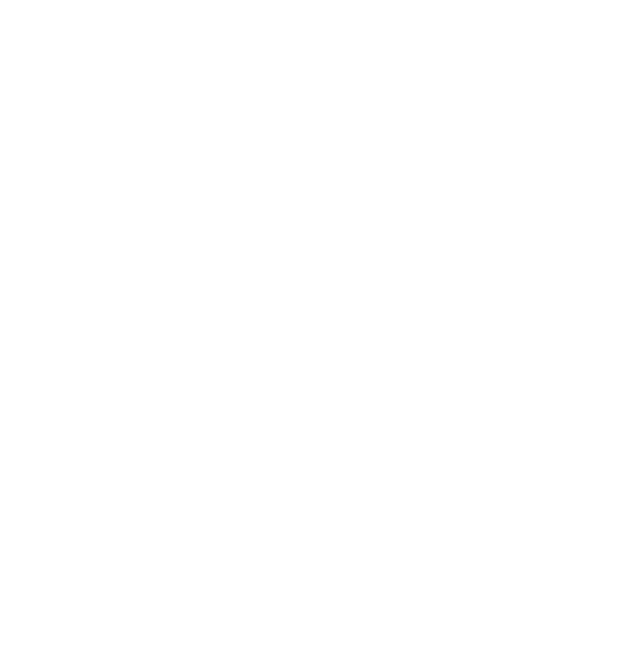
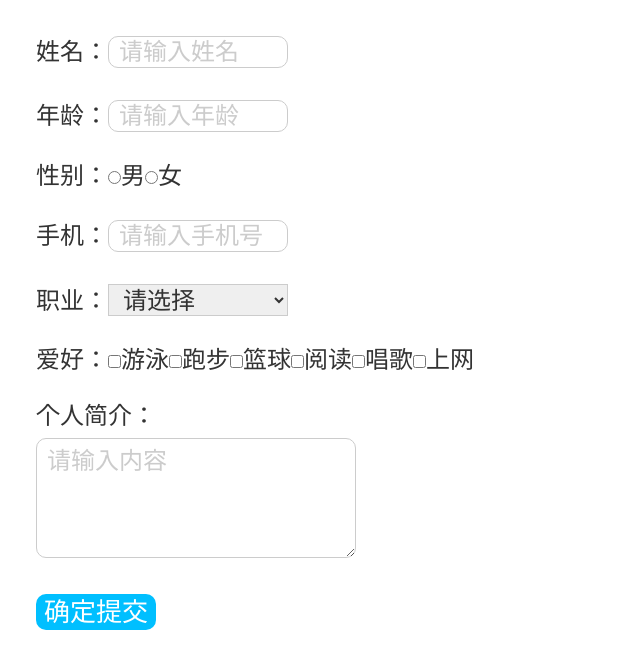
Before and after one commit to circle790/tabbar, a Vue app: page /formVerify in a window 1280 px wide. Shown: the top 668 px of the page, without its empty margins (0-640 px from the left). Built offline with nearby package versions, Linux system fonts and the light colour scheme.

Commit message:
add validator

```diff
--- /dev/null
+++ b/src/assets/script/validator.js
@@ -0,0 +1,57 @@
+class Validator {
+  constructor(formData, rules) {
+    this.formData = formData
+    this.rules = rules
+  }
+  checkData(givenKey) {
+    let flag = true
+    if(givenKey && this.rules.hasOwnProperty(givenKey) && this.formData.hasOwnProperty(givenKey)) {
+      flag = this.matchRule(givenKey)
+    } else {
+      Object.keys(this.rules).map((givenKey) => {
+        flag = this.matchRule(givenKey)
+      })
+    }
+    return flag
+  }
+  matchRule(givenKey) {
+    let flag = true
+    for (let key in this.rules[givenKey]) {
+      switch (key) {
+        case 'required':if(this.rules[givenKey].required && this.formData[givenKey].length === 0) {
+          console.log(`${givenKey}为必填项`)
+          flag = false
+        }
+          break
+        case 'min': if(this.rules[givenKey].min && this.formData[givenKey] < this.rules[givenKey].min) {
+          console.log(`${givenKey}最小值不小于${this.rules[givenKey].min}`)
+          flag = false
+        }
+          break
+        case 'max': if(this.rules[givenKey].max && this.formData[givenKey] > this.rules[givenKey].max) {
+          console.log(`${givenKey}最大值不大于${this.rules[givenKey].max}`)
+          flag = false
+        }
+          break
+        case 'minLength': if(this.rules[givenKey].minLength && this.formData[givenKey].length < this.rules[givenKey].minLength) {
+          console.log(`${givenKey}长度不小于${this.rules[givenKey].minLength}`)
+          flag = false
+        }
+          break
+        case 'maxLength': if(this.rules[givenKey].maxLength && this.formData[givenKey].length > this.rules[givenKey].maxLength) {
+          console.log(`${givenKey}长度不大于${this.rules[givenKey].maxLength}`)
+          flag = false
+        }
+          break
+        case 'regExp': if(this.rules[givenKey].regExp && !this.rules[givenKey].regExp.test(this.formData[givenKey])) {
+          console.log(`${givenKey}需遵循规则${this.rules[givenKey].regExp}`)
+          flag = false
+        }
+          break
+        default: flag = true
+      }
+    }
+    return flag
+  }
+}
+export default Validator
--- /dev/null
+++ b/src/pages/formVerify.vue
@@ -0,0 +1,164 @@
+<template>
+  <div class="formData">
+    <div class="row">
+      <div class="top">
+        <span class="label">姓名：</span>
+        <input type="text" v-model="member.name" placeholder="请输入姓名" @blur="errorTips.name = !validator.checkData('name')">
+      </div>
+      <div class="cover" v-show="errorTips.name">*请重新输入姓名！</div>
+    </div>
+    <div class="row">
+      <div class="top">
+        <span class="label">年龄：</span>
+        <input type="number" v-model="member.age" placeholder="请输入年龄" @blur="errorTips.age = !validator.checkData('age')">
+      </div>
+      <div class="cover" v-show="errorTips.age">*请重新输入年龄！</div>
+    </div>
+    <div class="row">
+        <span class="label">性别：</span>
+        <label><input type="radio" v-model="member.gender" value="男">男</label>
+        <label><input type="radio" v-model="member.gender" value="女">女</label>
+    </div>
+    <div class="row">
+      <div class="top">
+        <span class="label">手机：</span>
+        <input type="tel" v-model="member.phone" placeholder="请输入手机号" @blur="errorTips.phone = !validator.checkData('phone')">
+      </div>
+      <div class="cover" v-show="errorTips.phone">*请重新输入手机号！</div>
+    </div>
+    <div class="row">
+      <span class="label">职业：</span>
+      <select v-model="member.job">
+        <option disabled value="">请选择</option>
+        <option value="1">教师</option>
+        <option value="2">学生</option>
+        <option value="3">医生</option>
+        <option value="4">护士</option>
+        <option value="5">警察</option>
+        <option value="6">工人</option>
+      </select>
+    </div>
+    <div class="row">
+      <span class="label">爱好：</span>
+      <label><input type="checkbox" value="游泳" v-model="member.hobby">游泳</label>
+      <label><input type="checkbox" value="跑步" v-model="member.hobby">跑步</label>
+      <label><input type="checkbox" value="篮球" v-model="member.hobby">篮球</label>
+      <label><input type="checkbox" value="阅读" v-model="member.hobby">阅读</label>
+      <label><input type="checkbox" value="唱歌" v-model="member.hobby">唱歌</label>
+      <label><input type="checkbox" value="上网" v-model="member.hobby">上网</label>
+    </div>
+    <div class="row">
+      <p class="big-label">个人简介：</p>
+      <textarea cols="30" rows="10" v-model="member.summary" placeholder="请输入内容"></textarea>
+    </div>
+    <div class="row">
+      <button class="button" @click="validator.checkData()">确定提交</button>
+    </div>
+  </div>
+</template>
+<script>
+  import Validator from '../assets/script/validator'
+  export default {
+    name: 'formVerify',
+    data() {
+      return {
+        member: {
+          name: '',
+          age: '',
+          gender: '',
+          phone: '',
+          job: '',
+          hobby: [],
+          summary: ''
+        },
+        rules: {
+          name: {
+            required: true
+          },
+          age: {
+            required: true,
+            min: 18,
+            max: 50,
+            minLength: 2,
+            maxLength: 3,
+            regExp: /^[\d]+$/,
+          },
+          gender: {
+            required: true
+          },
+          phone: {
+            required: true,
+            regExp: /^((13[0-9]{9})|(14[0-9]{9})|(15[0-35-9][0-9]{8})|(17[0-9]{9})|(18[0-9]{9}))$/,
+            maxLength: 11
+          },
+          job: {
+            required: true
+          },
+          hobby: {
+            required: true
+          }
+        },
+        errorTips: {
+          name: false,
+          age: false,
+          phone: false
+        }
+      }
+    },
+    methods: {
+      apply(formData, rules) {
+      }
+    },
+    created() {
+      this.validator = new Validator(this.member, this.rules)
+    }
+  }
+</script>
+<style lang="less" scoped>
+  .formData{
+    padding: 0.36rem;
+    .row{
+      margin-bottom: 0.32rem;
+      .top{
+        margin-bottom: 0.1rem;
+      }
+      .cover{
+        font-size: 0.18rem;
+        color: red;
+      }
+      .big-label{
+        margin-bottom: 0.1rem;
+      }
+      input[type="text"],input[type="number"],input[type="tel"]{
+        width: 180px;
+        height: 32px;
+        padding: 0 10px;
+        border:solid 0.01rem #ccc;
+        border-radius: 0.1rem;
+      }
+      select{
+        width: 180px;
+        height: 32px;
+        padding: 0 10px;
+        border:solid 0.01rem #ccc;
+      }
+      textarea{
+        width: 320px;
+        height: 120px;
+        padding: 10px;
+        box-sizing: border-box;
+        border:solid 0.01rem #ccc;
+        border-radius: 0.1rem;
+      }
+      button.button{
+        width: 120px;
+        height: 36px;
+        font-size: 0.26rem;
+        background-color: deepskyblue;
+        border: none;
+        border-radius: 0.1rem;
+        color: #fff;
+      }
+    }
+  }
+</style>
--- a/src/pages/popTest.vue
+++ b/src/pages/popTest.vue
@@ -13,9 +13,17 @@
       <button @click="showAlert">弹出alert</button>
     </p>
     <p><br></p>
-        <p><button @click="showToast1">弹出toast</button></p>
+    <p>
+      <button @click="showToast1">弹出toast</button>
+    </p>
     <p><br></p>
-        <p><button @click="showToast2">弹出toast</button></p>
+    <p>
+      <button @click="showToast2">弹出toast</button>
+    </p>
+    <p><br></p>
+    <p>
+      <router-link to="/">进入表单验证页面</router-link>
+    </p>
   </div>
 </template>
 
@@ -50,16 +58,16 @@
       showAlert: function () {
         base.alert("这是字符串弹出")
       },
-            showToast1: function(){
+      showToast1: function () {
         base.toast("加载中...")
       },
-            showToast2: function(){
+      showToast2: function () {
         base.toast({
           iconClass: "yy-icon",
           customClass: "yy-set",
-                    message : "toast...",
-                    duration : 3000,
-                    over: function(){
+          message: "toast...",
+          duration: 3000,
+          over: function () {
             console.log("完成了")
           }
         })
@@ -70,18 +78,20 @@
 
 <style lang="less">
   .popTest button {
-        width: 120px;
+    width: 140px;
     height: 36px;
     font-size: 0.28rem;
   }
-    .yy-set{
-        top:35%;
+
+  .yy-set {
+    top: 35%;
   }
-    .yy-icon{
+
+  .yy-icon {
     width: 0.32rem;
     height: 0.32rem;
     padding: 0.1rem;
     background: url("../assets/images/loading01.gif") no-repeat center;
-        background-size:0.32rem 0.32rem;
+    background-size: 0.32rem 0.32rem;
   }
 </style>
--- a/src/router/index.js
+++ b/src/router/index.js
@@ -5,7 +5,8 @@ import tabView from '../pages/tabView'
 import popTest from '../pages/popTest'
 import inviteList from '../pages/inviteList'
 import pullRefresh from '../pages/pullRefresh'
-import banner from '../pages/banner.vue'
+import banner from '../pages/banner'
+import formVerify from '../pages/formVerify'
 Vue.use(Router)
 
 export default new Router({
@@ -37,9 +38,14 @@ export default new Router({
             component: pullRefresh
         },
         {
-            path: '/banner',
-            name: 'banner',
-            component: banner
+          path: '/banner',
+          name: 'banner',
+          component: banner
+        },
+        {
+          path: '/formVerify',
+          name: 'formVerify',
+          component: formVerify
         }
     ]
 })
```
Lines whose indentation alone changed are shown as unchanged.
